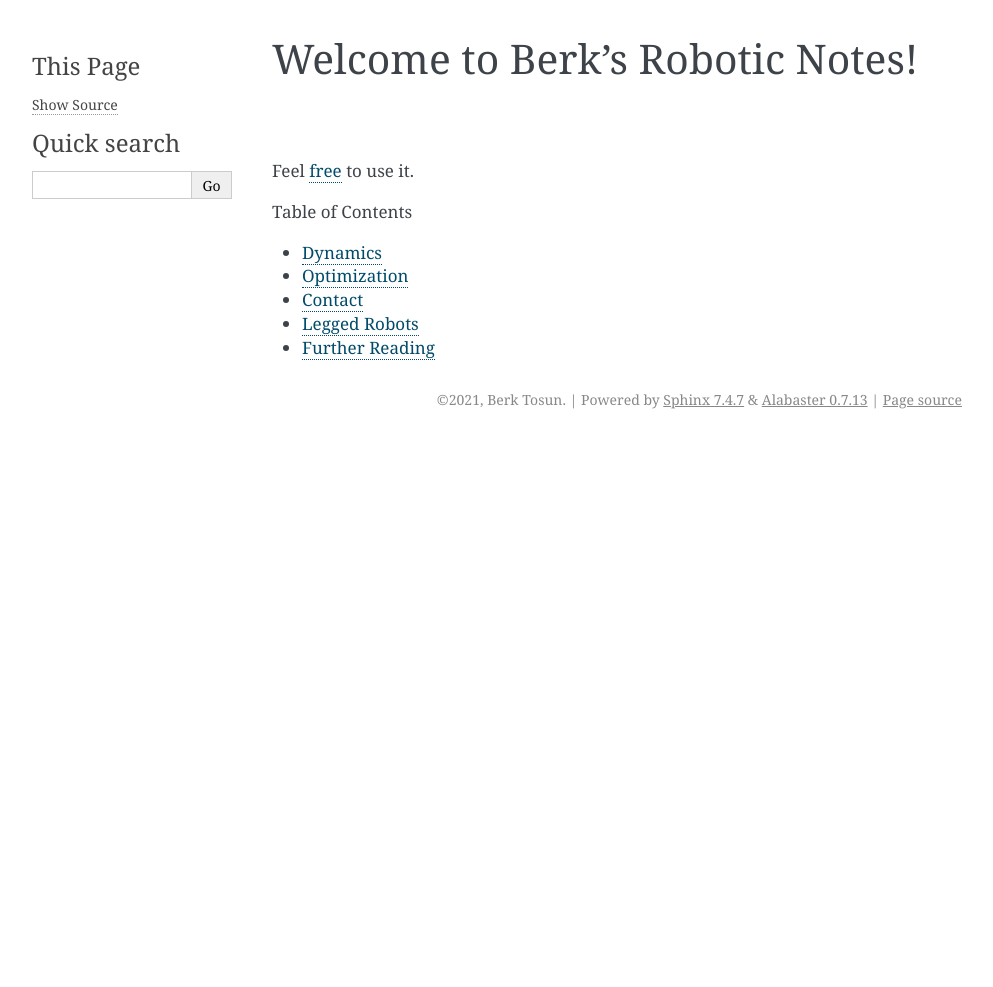
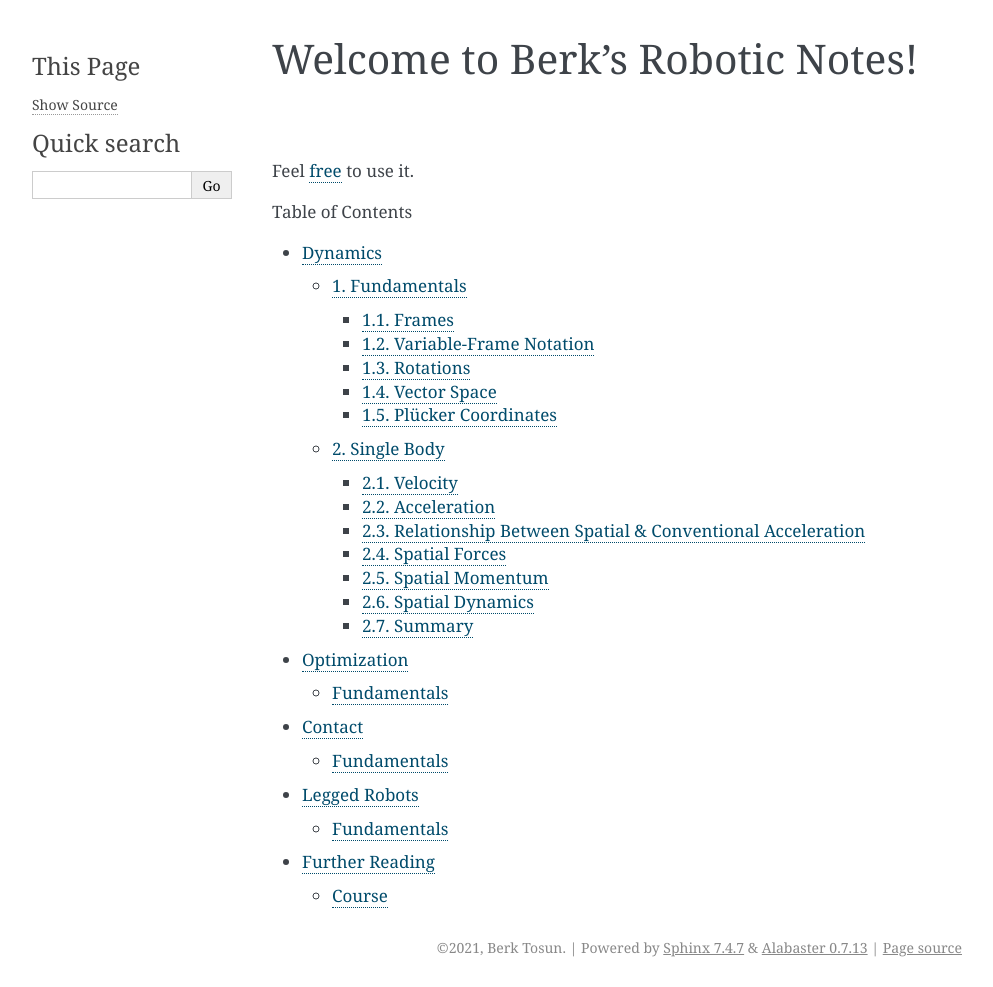
Before and after one commit to Berk-Tosun/berks_robotic_notes, a Sphinx documentation site: the page built from source/index.rst, in a window 1280 px wide. Shown: the whole page, without its empty margins (148-1141 px from the left). Built offline with Sphinx 7.4.7, drawn with Linux system fonts in a browser that asks for light colours; formulas are drawn with MathJax 3; before the commit the page ends 900 px from its top, so only the background shows below that.

Commit message:
Modify toctree depth

```diff
--- a/source/dynamics/Fundamentals.rst
+++ b/source/dynamics/Fundamentals.rst
@@ -23,7 +23,9 @@ Consider two distinct frames A and B:
 
   &Variable\ X\ represented\ in\ frame\ A:\ ^{A}X
 
-  &Coordinate\ vector\ \hat{x}\ of\ frame\ A\ (represented\ in\ frame\ A):\ \hat{x}_{A}
+  &Coordinate\ vector\ \hat{x}\ of\ frame\ A:\ \hat{x}_{A}
+
+  &Coordinate\ vector\ \hat{x}\ of\ frame\ A\ represented\ in\ frame\ A:\ ^{A}\hat{x}_{A}
 
   &Coordinate\ vector\ \hat{x}\ of\ frame\ A\ represented\ in\ frame\ B:\ ^{B}\hat{x}_{A}
 
--- a/source/index.rst
+++ b/source/index.rst
@@ -5,7 +5,7 @@ Feel :doc:`free <license>` to use it.
 
 .. toctree::
     :caption: Table of Contents
-    :maxdepth: 1
+    :maxdepth: 3
 
     Dynamics <dynamics/index>
     Optimization <optimization/index>
```
